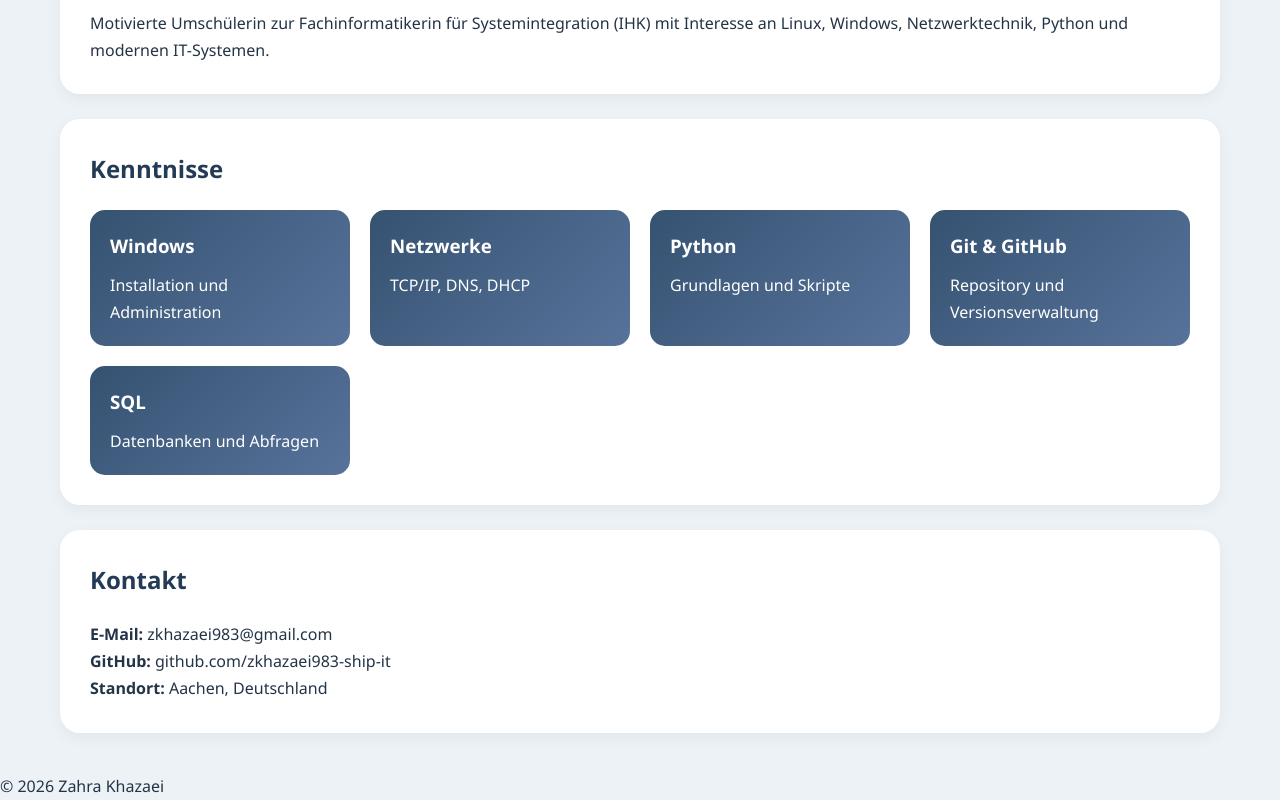
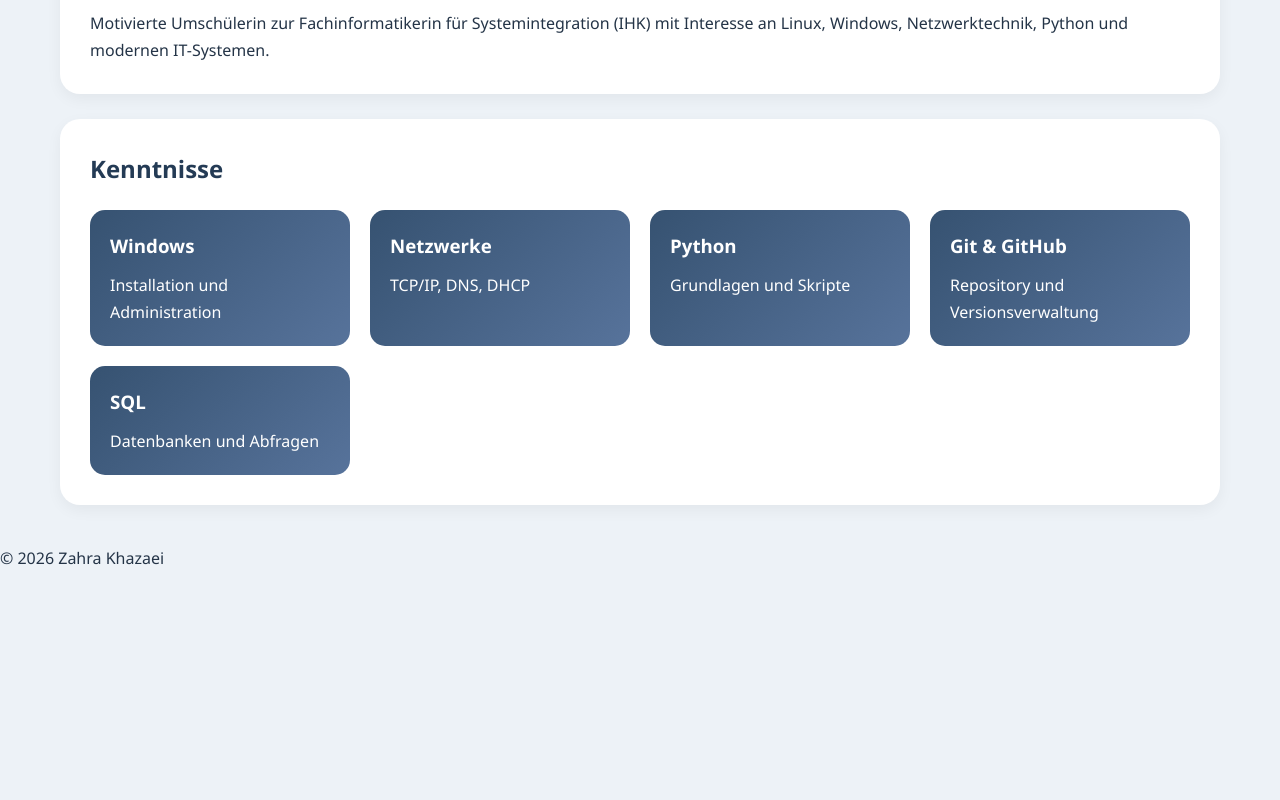
Before and after one commit to zkhazaei983-ship-it/zahra-khazaei.github.io, a plain HTML site: page index.html in a window 1280 px wide. Shown: the part 501-1301 px from the top of the page. After the commit the page ends 1073 px from the top, so only its background shows below. Drawn offline with Linux system fonts and the light colour scheme.

Commit message:
Update index.html

```diff
--- a/index.html
+++ b/index.html
@@ -282,21 +282,6 @@ IT-Systemen.
 <p>Datenbanken und Abfragen</p>
 </div>
 
-</div>
-
-</section>
-
-
-<section class="section">
-
-<h2>Kontakt</h2>
-
-<p><strong>E‑Mail:</strong> zkhazaei983@gmail.com</p>
-
-<p><strong>GitHub:</strong> github.com/zkhazaei983-ship-it</p>
-
-<p><strong>Standort:</strong> Aachen, Deutschland</p>
-
 </section>
 
 </div>
```
